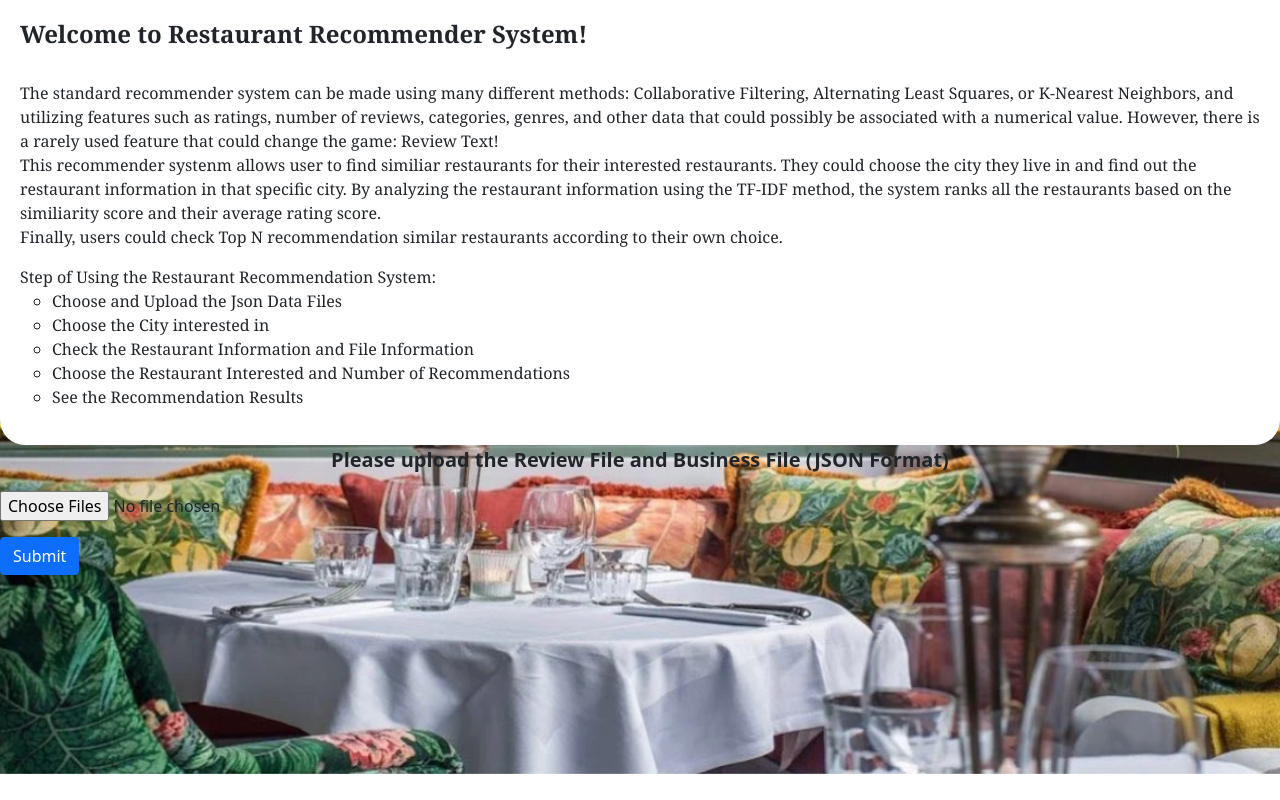
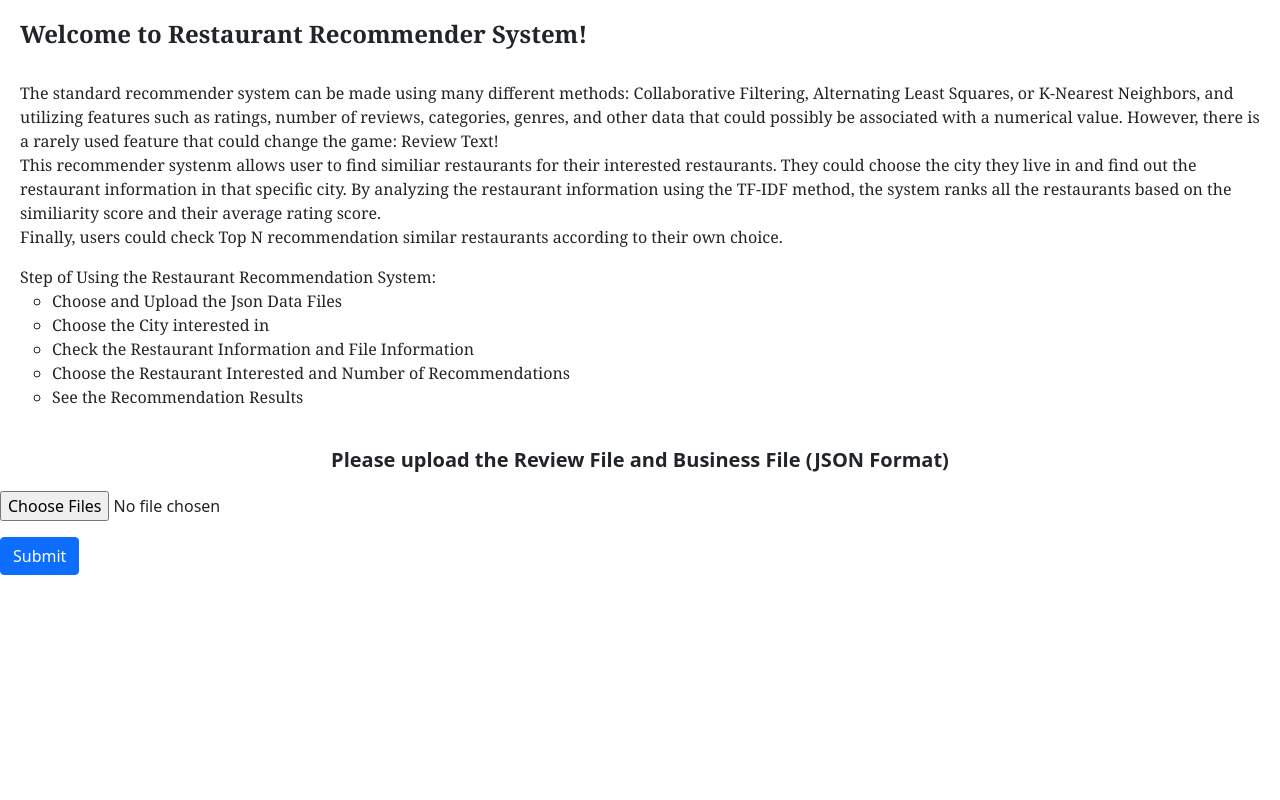
Before and after one commit to Lannnnnnn/Restaurant-Recommendation, a Flask app: page / in a window 1280 px wide. Run offline with Flask 2, Linux system fonts and the light colour scheme.

Commit message:
finish everything

```diff
--- a/app.py
+++ b/app.py
@@ -10,13 +10,14 @@
 app.secret_key = os.urandom(24)
 app.static_folder = 'static'
 
+# link to the firebase
 url = 'https://project-3e24f-default-rtdb.firebaseio.com/'
 
 @app.route('/')
 def index():
     return render_template('homepage.html')
 
-#Takes in the query, location, and food/restaurant button
+# Read and Upload the user input data to the Firebase
 @app.route('/upload', methods=['POST', 'GET'])
 def upload():
     if request.method == "POST":
@@ -34,7 +35,9 @@
                 session['b_name'] = filename
             else:
                 abort(400)
+        # clean the previous Firebase data storage record
         util.clear_firebase_cache()
+        # data cleaning and store the data to Firebase
         util.json_to_csv(path['review_path'], path['business_path'])
 
         return render_template('upload.html')
@@ -42,13 +45,18 @@
     else:
         return redirect(url_for('index'))
 
-
+# retreive the metadata information for the user input file and dataframe first 5 rows based on the city user chosen
 @app.route("/information", methods = ['POST', "GET"])
 def information():
     if request.method == "POST":
+        # get the city name the user chosen
         city = request.form['city']
+        # retrieve the data from the firebase
         r_if = requests.get(url = url + 'review_info.json').json()
         b_if = requests.get(url = url + 'business_info.json').json()
+        business = requests.get(url = url + 'business.json?orderBy="city"&equalTo="'+str(city)+'"').json()
+        review = requests.get(url = url + 'review.json').json()
+        # store the metadata
         b_res = [b_if['file name'],
                 b_if['file size'],
                 b_if['number of attributes'],
@@ -60,42 +68,45 @@
                  r_if['number of attributes'],
                  r_if['attributes name'],
                  r_if['number of rows']]
-
-        business = requests.get(url = url + 'business.json?orderBy="city"&equalTo="'+str(city)+'"').json()
-        review = requests.get(url = url + 'review.json').json()
-
+        # convert the retrieved data to dataframe and filter out the business infomation in the chosen city
         city_business = pd.DataFrame.from_dict(business, orient="index")
         city_rest = city_business[(city_business.categories.str.contains('Restaurants')
         )| (city_business.categories.str.contains('Food'))].reset_index(drop = True)
         review_df = pd.json_normalize(review)
         city_review = review_df[review_df['business_id'].isin(city_rest['business_id'].tolist())].reset_index(drop = True)
-
+        # group the text reivew by restaurant and upload the grouped information to the firebase
         grouped_rest = util.preprocess_group_restaurant_review(city_review, city_rest)
         requests.put(url = url + 'grouped_df.json', data = grouped_rest.to_json(orient = 'records'))
         return render_template('information.html', r = r_res, r_df = city_review, b = b_res, b_df = city_rest)
     else:
         return render_template('upload.html')
 
+# jump to the recommendation function
 @app.route("/recommendation", methods = ['POST', 'GET'])
 def recommendation():
     if request.method == 'POST':
         return redirect(url_for('update'))
     else:
+
         return redirect(url_for('information'))
 
+# generate the N recommendation restaurants based on the user choice
 @app.route("/update", methods = ['POST', 'GET'])
 def update():
     if request.method == 'POST':
+        # get the restaurant name and number of recommendations the user chosen
         text = request.form.get('querybox')
         rank = int(request.form.get('rank'))
 
+        # retrieve the grouped dataframe from the firebase
         grouped_df = pd.json_normalize(requests.get(url = url + 'grouped_df.json').json())
+        # run the tfidf algorithm on the data
         tfidf_df = util.perform_tfidf(grouped_df)
         feature_df = util.generate_n_dataframe(tfidf_df, rank)
 
         with_business_id = grouped_df[['business_id','stars','name']].merge(feature_df)
         all_info = grouped_df[['business_id','categories','review_count','address']].merge(with_business_id).drop_duplicates()
-
+        # generate N top recommendations based on the tfidf results
         output = util.output_recommendation(all_info, text, rank)
         return jsonify({'result':'success', 'data': output})
     else:
--- a/static/style.css
+++ b/static/style.css
@@ -7,16 +7,6 @@
     margin: 30px;
     font-size: 15px;
     color: white;
-}
-
-body {
-    font-family: Arial, Helvetica, sans-serif;
-    background-image: url(background.jpg);
-    background-repeat: no-repeat;
-    background-size: 100% 750px;
-    background-attachment: fixed;
-    background-position: center;
-    margin: 0;
 }
 
 #querybox, #userid {
--- a/templates/recommendation.html
+++ b/templates/recommendation.html
@@ -35,7 +35,7 @@
             <section id="query">
                 <form id = 'query' action = '/update' method = "POST" id="query">
                     <input type="text" class = 'form-control' id="querybox" name="querybox" placeholder="What are you looking for?">
-                    <input type="text" class = 'form-control' id="rank" name="rank" placeholder="how many results(max 10)">
+                    <input type="text" class = 'form-control' id="rank" name="rank" placeholder="how many results(max 5)">
                     <br>
                     <p><input class = 'btn btn-primary' type="submit" id = "submit" name = 'submit' value="Get Recommendation Results"></p>
                 </form>
@@ -118,7 +118,7 @@
                         })
                     })
                 </script>
-                <script src="{{ url_for('static', filename='results.js') }}" ></script>
+                <script src="{{ url_for('static', filename='display.js') }}" ></script>
             </section>
         </main>
     </body>
```
Also changed, not shown: static/background.jpg (deleted), static/display.js (renamed from static/results.js), 4 other files.
